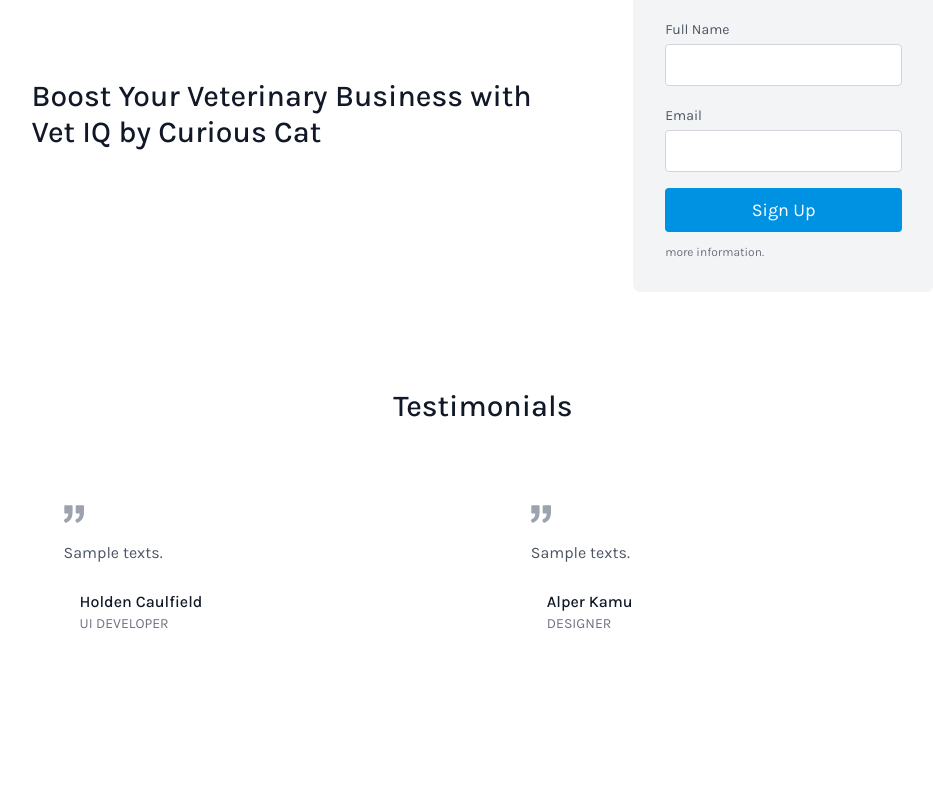
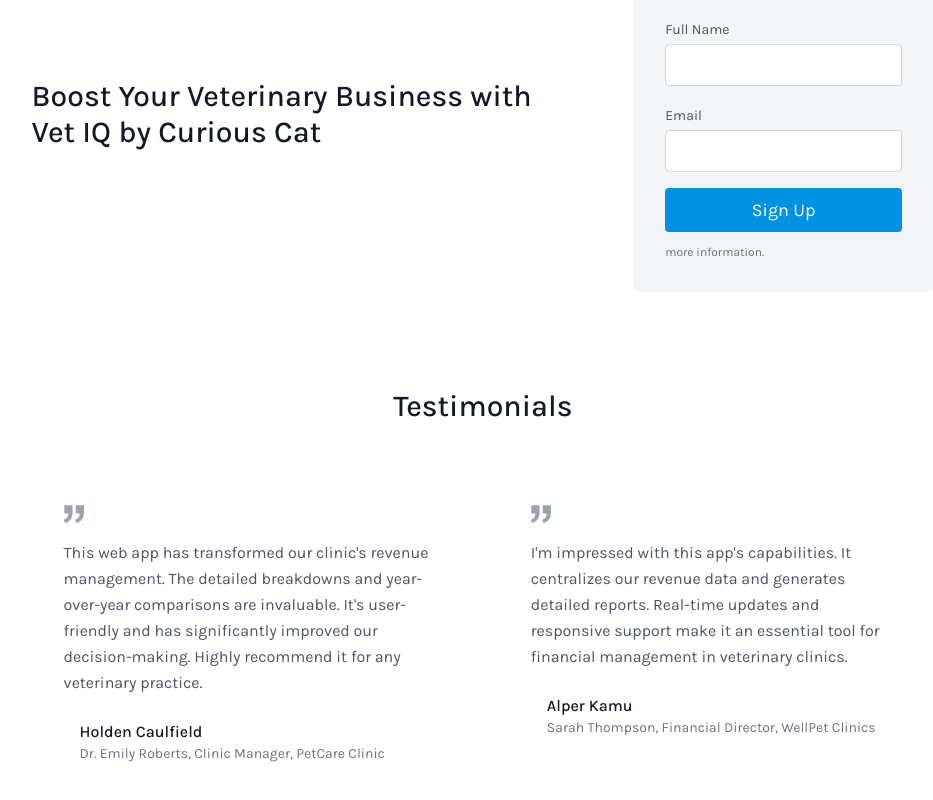
Before and after one commit to shifenghzhang/VetIQ-Web-Application, a Next.js app: page / in a window 1280 px wide. Shown: the part 1184-1984 px from the top of the page, without its empty margins (286-1219 px from the left). Before the commit the page ends 1954 px from the top, so only its background shows below. Built offline with nearby package versions, Linux system fonts and the light colour scheme.

Commit message:
Update testimonial.tsx

```diff
--- a/src/app/_components/testimonial.tsx
+++ b/src/app/_components/testimonial.tsx
@@ -11,12 +11,12 @@
                 <svg xmlns="http://www.w3.org/2000/svg" fill="currentColor" className="block w-5 h-5 text-gray-400 mb-4" viewBox="0 0 975.036 975.036">
                     <path d="M925.036 57.197h-304c-27.6 0-50 22.4-50 50v304c0 27.601 22.4 50 50 50h145.5c-1.9 79.601-20.4 143.3-55.4 191.2-27.6 37.8-69.399 69.1-125.3 93.8-25.7 11.3-36.8 41.7-24.8 67.101l36 76c11.6 24.399 40.3 35.1 65.1 24.399 66.2-28.6 122.101-64.8 167.7-108.8 55.601-53.7 93.7-114.3 114.3-181.9 20.601-67.6 30.9-159.8 30.9-276.8v-239c0-27.599-22.401-50-50-50zM106.036 913.497c65.4-28.5 121-64.699 166.9-108.6 56.1-53.7 94.4-114.1 115-181.2 20.6-67.1 30.899-159.6 30.899-277.5v-239c0-27.6-22.399-50-50-50h-304c-27.6 0-50 22.4-50 50v304c0 27.601 22.4 50 50 50h145.5c-1.9 79.601-20.4 143.3-55.4 191.2-27.6 37.8-69.4 69.1-125.3 93.8-25.7 11.3-36.8 41.7-24.8 67.101l35.9 75.8c11.601 24.399 40.501 35.2 65.301 24.399z"></path>
                 </svg>
-                <p className="leading-relaxed mb-6">Sample texts.</p>
+                <p className="leading-relaxed mb-6">This web app has transformed our clinic's revenue management. The detailed breakdowns and year-over-year comparisons are invaluable. It's user-friendly and has significantly improved our decision-making. Highly recommend it for any veterinary practice.</p>
                 <a className="inline-flex items-center">
 
                     <span className="flex-grow flex flex-col pl-4">
                     <span className="title-font font-medium text-gray-900">Holden Caulfield</span>
-                    <span className="text-gray-500 text-sm">UI DEVELOPER</span>
+                    <span className="text-gray-500 text-sm">Dr. Emily Roberts, Clinic Manager, PetCare Clinic</span>
                     </span>
                 </a>
                 </div>
@@ -26,12 +26,12 @@
                 <svg xmlns="http://www.w3.org/2000/svg" fill="currentColor" className="block w-5 h-5 text-gray-400 mb-4" viewBox="0 0 975.036 975.036">
                     <path d="M925.036 57.197h-304c-27.6 0-50 22.4-50 50v304c0 27.601 22.4 50 50 50h145.5c-1.9 79.601-20.4 143.3-55.4 191.2-27.6 37.8-69.399 69.1-125.3 93.8-25.7 11.3-36.8 41.7-24.8 67.101l36 76c11.6 24.399 40.3 35.1 65.1 24.399 66.2-28.6 122.101-64.8 167.7-108.8 55.601-53.7 93.7-114.3 114.3-181.9 20.601-67.6 30.9-159.8 30.9-276.8v-239c0-27.599-22.401-50-50-50zM106.036 913.497c65.4-28.5 121-64.699 166.9-108.6 56.1-53.7 94.4-114.1 115-181.2 20.6-67.1 30.899-159.6 30.899-277.5v-239c0-27.6-22.399-50-50-50h-304c-27.6 0-50 22.4-50 50v304c0 27.601 22.4 50 50 50h145.5c-1.9 79.601-20.4 143.3-55.4 191.2-27.6 37.8-69.4 69.1-125.3 93.8-25.7 11.3-36.8 41.7-24.8 67.101l35.9 75.8c11.601 24.399 40.501 35.2 65.301 24.399z"></path>
                 </svg>
-                <p className="leading-relaxed mb-6">Sample texts.</p>
+                <p className="leading-relaxed mb-6">I'm impressed with this app's capabilities. It centralizes our revenue data and generates detailed reports. Real-time updates and responsive support make it an essential tool for financial management in veterinary clinics.</p>
                 <a className="inline-flex items-center">
 
                     <span className="flex-grow flex flex-col pl-4">
                     <span className="title-font font-medium text-gray-900">Alper Kamu</span>
-                    <span className="text-gray-500 text-sm">DESIGNER</span>
+                    <span className="text-gray-500 text-sm">Sarah Thompson, Financial Director, WellPet Clinics</span>
                     </span>
                 </a>
                 </div>
```
